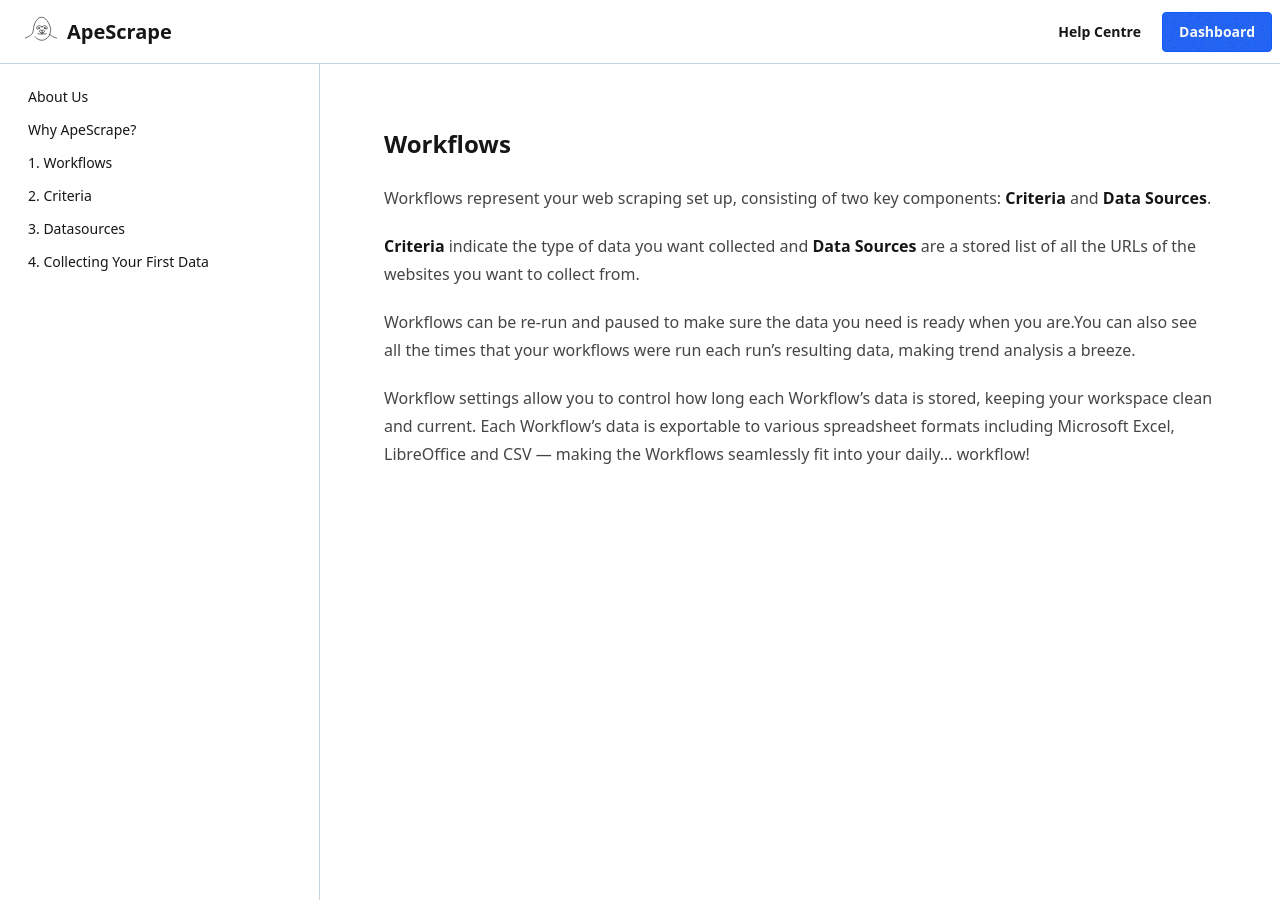
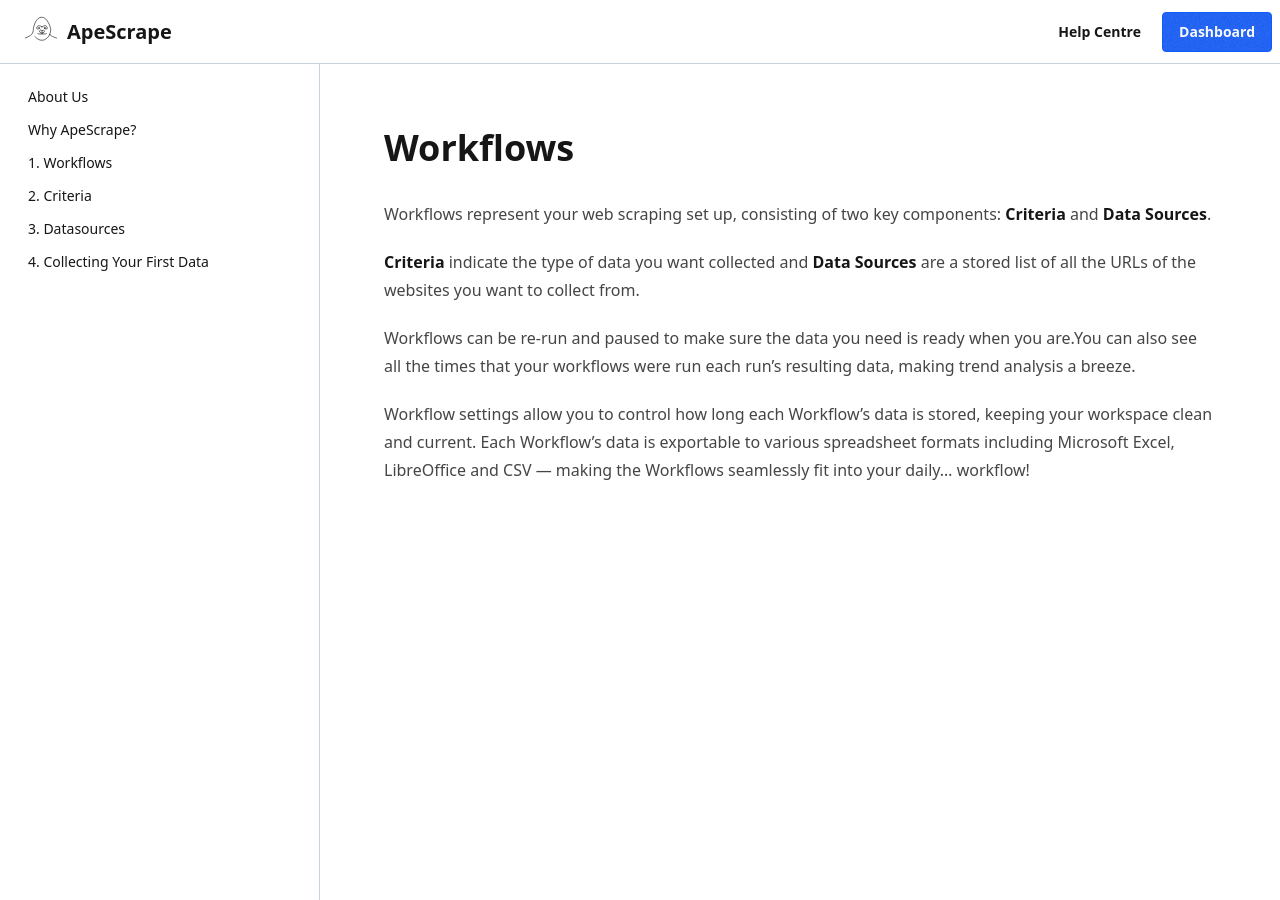
Before and after one commit to 5-quid-coders/apescrape-site, a Jekyll site: the page built from _help/3workflows.md, in a window 1280 px wide and 900 px high. Built offline with Jekyll 4.4.1, drawn with Linux system fonts in a browser that asks for light colours.

Commit message:
Title size fix

```diff
--- a/_help/3workflows.md
+++ b/_help/3workflows.md
@@ -3,7 +3,7 @@ title: 1. Workflows
 layout: help_article
 ---
 
-## Workflows
+# Workflows
 Workflows represent your web scraping set up, consisting of two key components: **Criteria** and **Data Sources**.
 
 **Criteria** indicate the type of data you want collected and **Data Sources** are a stored list of all the URLs of the websites you want to collect from.
```
Also changed, not shown: _help/6getting_started.md (+2 -0 lines).
